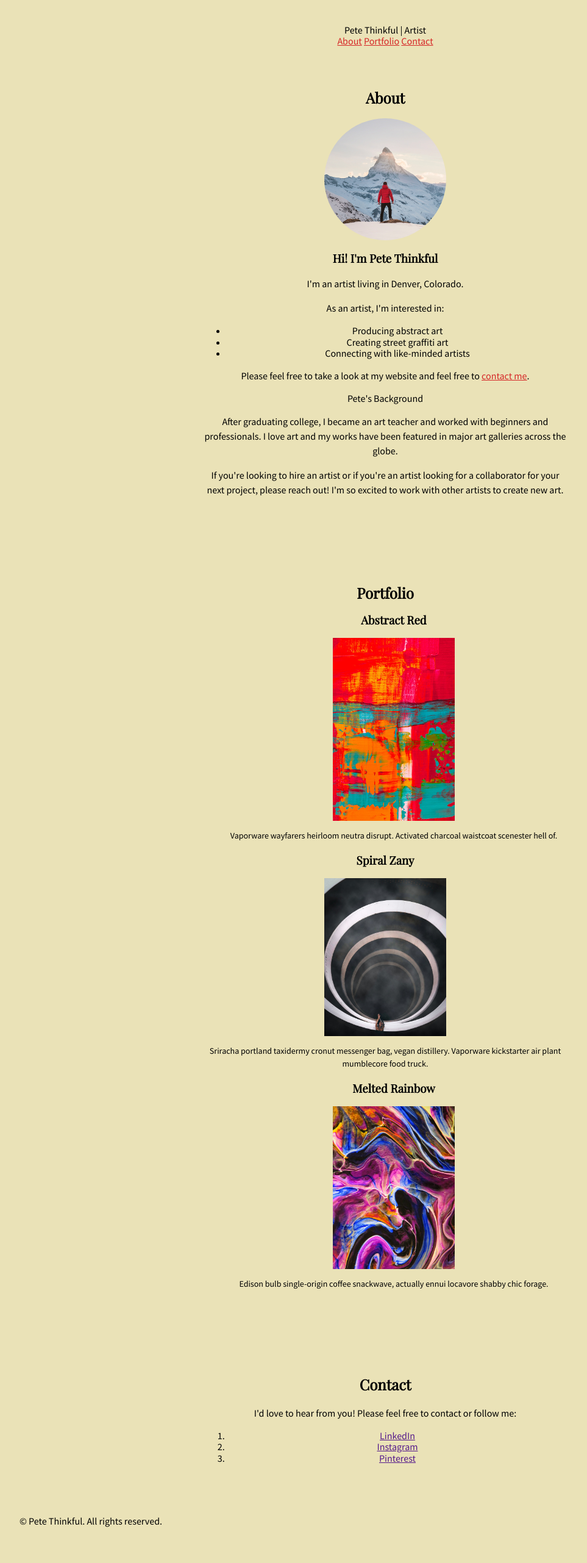
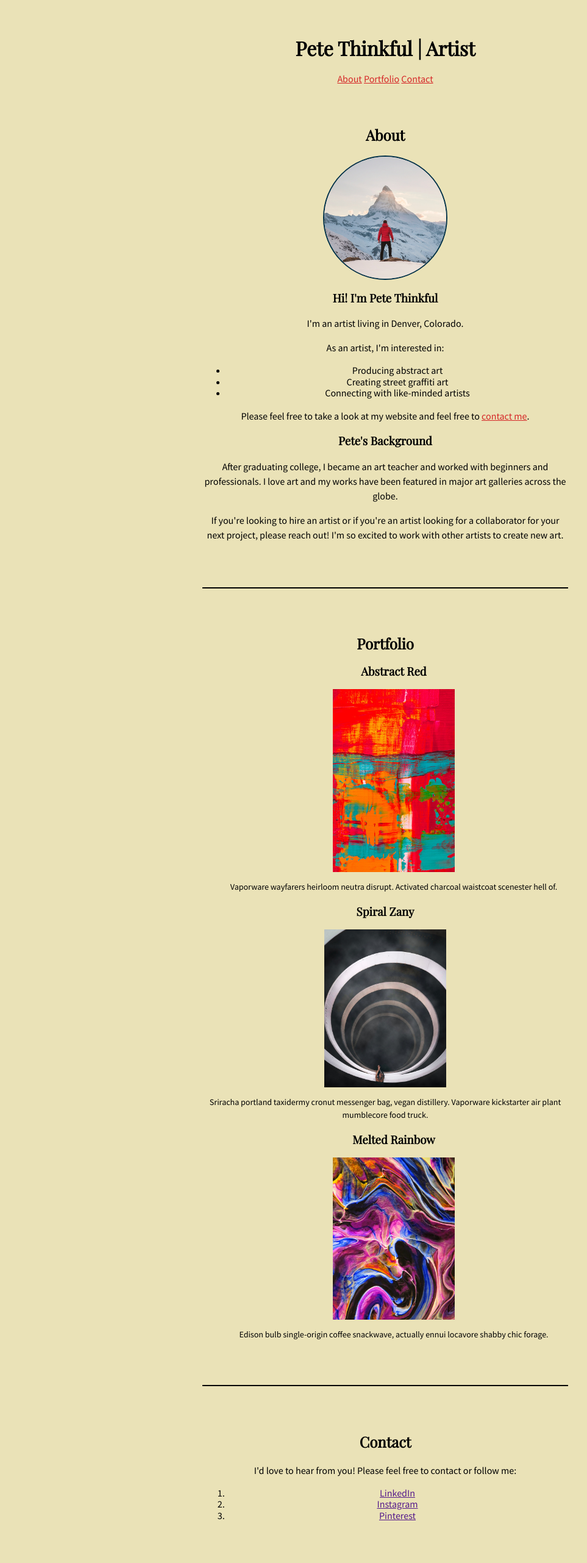
Before and after one commit to KoleKnapp/PeteThinkful, a plain HTML site: page index.html in a window 1280 px wide. Shown: the top 2563 px of the page at 61% size, without its empty margins (8-971 px from the left). Drawn offline with nearby package versions, Linux system fonts and the light colour scheme.

Commit message:
Add files via upload

```diff
--- a/index.html
+++ b/index.html
@@ -1,20 +1,19 @@
 <!DOCTYPE html>
 <html lang="en">
   <head>
-    <meta charset="UTF-8" />
-    <meta http-equiv="X-UA-Compatible" content="IE=edge" />
-    <meta name="viewport" content="width=device-width, initial-scale=1.0" />
+    <meta charset="UTF-8" >
+    <meta http-equiv="X-UA-Compatible" content="IE=edge" >
+    <meta name="viewport" content="width=device-width, initial-scale=1.0" >
     <title>Pete Thinkful</title>
-    <link
-      rel="stylesheet"
-      href="https://cdnjs.cloudflare.com/ajax/libs/normalize/8.0.1/normalize.min.css"
-    />
-    <link href="style.css" rel="stylesheet" type="text/css" />
+    <link rel="stylesheet"
+href="https://cdnjs.cloudflare.com/ajax/libs/normalize/8.0.1/normalize.min.css"
+    >
+    <link href="style.css" rel="stylesheet" type="text/css" >
   </head>
   <body>
     <!-- Header section -->
     <header>
-      <div class="header-bar"
+      <div class="header-bar">
       <h1>
         Pete Thinkful | Artist</h1>
       <nav>
@@ -22,9 +21,10 @@
         <a href="#portfolio">Portfolio</a>
         <a href="#contact">Contact</a>
       </nav>
+      </div>
          </header>
       </body>
-          <main>
+
             <div>
               <!-- About section -->
               <article id="about">
@@ -35,9 +35,10 @@
                       class="image-circle"
                       src="images/pete-thinkful.png"
                       alt="Pete Thinkful"
-                    />
+                    >
                   </div>
                   <div class="items">
+                  </div>
             <h3>Hi! I'm Pete Thinkful</h3>
                     <p>I'm an artist living in Denver, Colorado.</p>
                     <p>As an artist, I'm interested in:</p>
@@ -49,7 +50,7 @@
                     <p>
                       Please feel free to take a look at my website and feel free to
                       <a href="#contact">contact me</a>.
-                    </p
+                    </p>
 
             <h3>Pete's Background</h3>
             <p>
@@ -63,9 +64,10 @@
               excited to work with other artists to create new art.
             </p>
           </section>
+
         </article>
 
-        <hr />
+        <hr>
 
         <!-- Portfolio section -->
         <article id="portfolio">
@@ -73,17 +75,17 @@
           <section class="container">
             <div class="items" style="margin: 14px; ">
             <h3>Abstract Red</h3>
-              <img src="images/abstract-red.png" alt="Abstract Red" />
+              <img src="images/abstract-red.png" alt="Abstract Red" >
 
             <p style="font-size: 14px;">
               Vaporware wayfarers heirloom neutra disrupt. Activated charcoal
               waistcoat scenester hell of.
             </p>
             </div>
-          <div>
+
             <h3>Spiral Zany</h3>
             <div>
-              <img src="images/spiral-zany.png" alt="Spiral Zany" />
+              <img src="images/spiral-zany.png" alt="Spiral Zany" >
             <p style="font-size: 14px;">
               Sriracha portland taxidermy cronut messenger bag, vegan
               distillery. Vaporware kickstarter air plant mumblecore food truck.
@@ -92,7 +94,7 @@
 
           <div class="item" style="margin: 14px;">
             <h3>Melted Rainbow</h3>
-              <img src="images/melted-rainbow.png" alt="Melted Rainbow" />
+              <img src="images/melted-rainbow.png" alt="Melted Rainbow" >
             <p style="font-size: 14px;text-align: center; ">
               Edison bulb single-origin coffee snackwave, actually ennui
               locavore shabby chic forage.
@@ -100,7 +102,7 @@
           </div>
         </section>
       </article>
-        <hr />
+        <hr >
 
          <!-- Contact section -->
                 <article id="contact">
@@ -121,7 +123,7 @@
                   </ol>
                 </article>
               </div>
-            </main>
+
 
             <!-- Footer section -->
             <footer>
--- a/style.css
+++ b/style.css
@@ -50,7 +50,7 @@ div {
 }
 
 img
-{ display:block; margin: 0 auto; border: 2px;
+{ display:block; margin:  auto;
 
 max-width: 200px;
   width: 50%;
@@ -58,16 +58,17 @@ max-width: 200px;
 }
 
 hr {
-  border: 1px
+  border: 1px solid black
 }
 
-
-
-
+footer{
+  width: 600px;
+  text-align: center;
+}
 
 /* Add your solution below */
 
 .image-circle
 { border-radius: 50%;
- border: 2px color #003049;
+ border: 2px solid #003049;
 }
```
